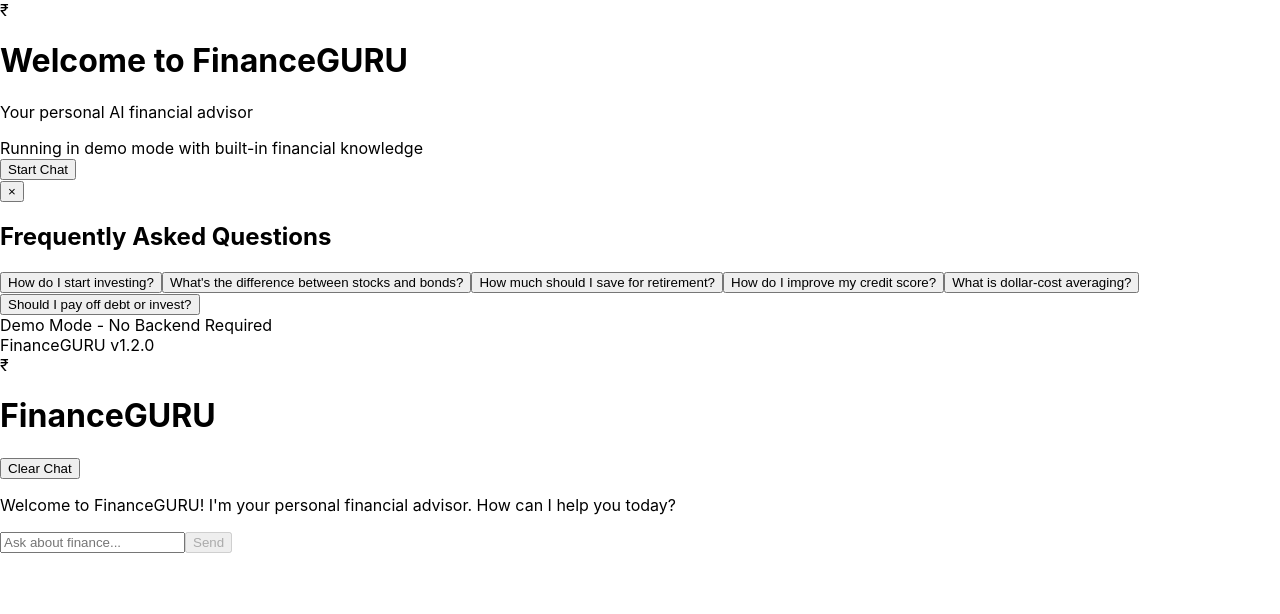
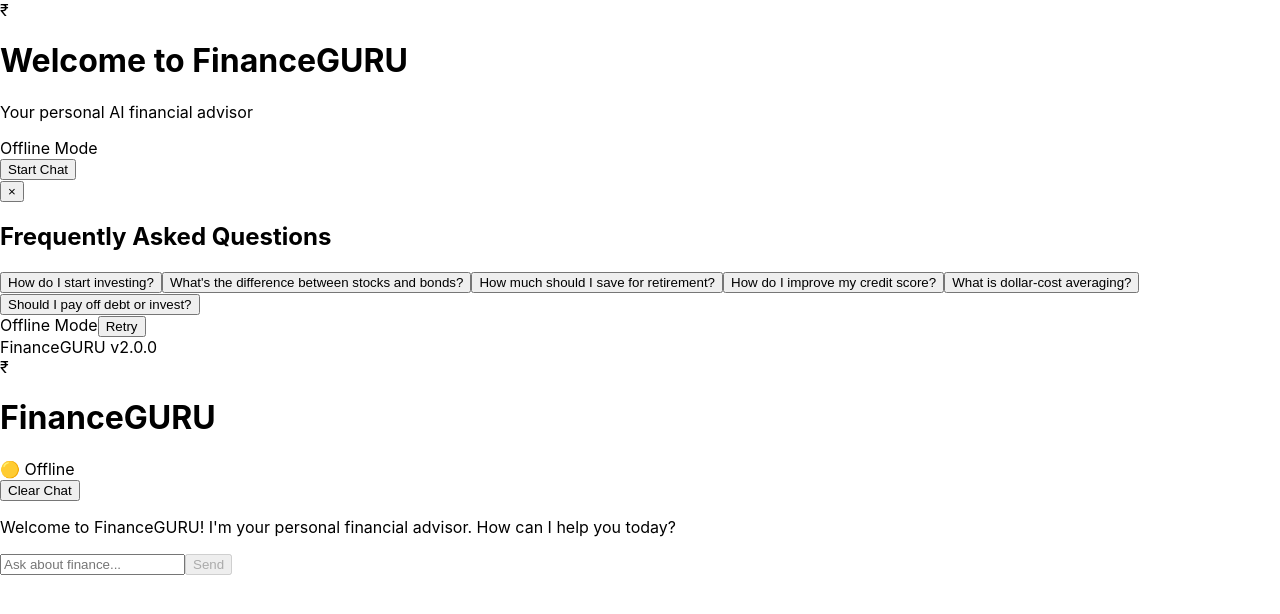
Before and after one commit to anjaligaikwad1405/FinanceBot-Frontend, a React (Create React App) app: page / in a window 1280 px wide. Shown: the top 614 px of the page. Built offline with nearby package versions, Linux system fonts and the light colour scheme; no server answers.

Commit message:
Update App.js

```diff
--- a/src/App.js
+++ b/src/App.js
@@ -6,10 +6,14 @@ function App() {
   const [isLoading, setIsLoading] = useState(false);
   const [userId, setUserId] = useState("");
   const [showWelcome, setShowWelcome] = useState(true);
-  const [backendStatus, setBackendStatus] = useState("unavailable");
+  const [backendStatus, setBackendStatus] = useState("checking");
+  const [isOnlineMode, setIsOnlineMode] = useState(false);
   const [isSidebarOpen, setIsSidebarOpen] = useState(true);
   const chatContainerRef = useRef(null);
   const inputRef = useRef(null);
+
+  // Backend API URL - adjust if your backend runs on a different port
+  const API_BASE_URL = "http://127.0.0.1:5000";
 
   const faqs = [
     {
@@ -38,11 +42,10 @@ function App() {
     }
   ];
 
-  // Enhanced FAQ responses for better financial advice
+  // Enhanced FAQ responses for offline mode
   const getFinancialAdvice = (userMessage) => {
     const message = userMessage.toLowerCase();
 
-    // More comprehensive keyword matching
     if (message.includes('invest') || message.includes('investing') || message.includes('investment')) {
       return "For beginners, I recommend starting with low-cost index funds or ETFs. They provide instant diversification and historically solid returns. Consider opening a tax-advantaged account like an IRA or 401(k) first. Remember to only invest money you won't need for at least 5-10 years.";
     }
@@ -67,22 +70,6 @@ function App() {
       return "Start retirement saving as early as possible to benefit from compound interest. Contribute enough to your 401(k) to get the full company match (free money!). Then consider maxing out a Roth IRA. For 2024, you can contribute up to $23,000 to a 401(k) and $7,000 to an IRA ($8,000 if 50+).";
     }
 
-    if (message.includes('house') || message.includes('home') || message.includes('mortgage') || message.includes('buying')) {
-      return "Before buying a home, ensure you have: stable income, good credit score (740+ for best rates), 20% down payment to avoid PMI, and enough for closing costs and emergency repairs. Don't spend more than 28% of gross income on housing costs. Consider renting vs buying based on your local market.";
-    }
-
-    if (message.includes('insurance') || message.includes('health insurance') || message.includes('life insurance')) {
-      return "Essential insurance includes: health insurance (protect against medical bankruptcy), auto insurance (if you drive), renters/homeowners insurance, and disability insurance. Consider term life insurance if others depend on your income. Avoid whole life insurance - invest the difference instead.";
-    }
-
-    if (message.includes('tax') || message.includes('taxes') || message.includes('deduction')) {
-      return "Maximize tax-advantaged accounts first: 401(k), IRA, HSA if available. Keep records of deductible expenses. Consider tax-loss harvesting in taxable investment accounts. If your situation is complex, consult a tax professional. Remember, it's not what you earn but what you keep after taxes that matters.";
-    }
-
-    if (message.includes('college') || message.includes('education') || message.includes('student loan')) {
-      return "For education funding: 529 plans offer tax advantages for education expenses. Pay off high-interest student loans aggressively, but consider income-driven repayment plans if struggling. Don't sacrifice retirement savings to pay off low-interest student loans - your future self will thank you.";
-    }
-
     // Check against FAQ questions for exact matches
     const faqMatch = faqs.find(faq =>
       faq.question.toLowerCase().includes(message) ||
@@ -93,15 +80,41 @@ function App() {
       return faqMatch.answer;
     }
 
-    // Default comprehensive response
     return "I'm here to help with your financial questions! I can provide advice on investing, budgeting, saving, debt management, credit scores, retirement planning, insurance, taxes, and more. Feel free to ask about any specific financial topic, or click on the FAQ questions in the sidebar for common advice.";
   };
 
-  // Load user ID and chat history from memory when component mounts
+  // Check backend connectivity
+  const checkBackendStatus = async () => {
+    try {
+      const response = await fetch(`${API_BASE_URL}/api/health`, {
+        method: 'GET',
+        headers: {
+          'Content-Type': 'application/json',
+        },
+      });
+
+      if (response.ok) {
+        const data = await response.json();
+        setBackendStatus(data.status || "connected");
+        setIsOnlineMode(true);
+        console.log("Backend connected:", data);
+      } else {
+        throw new Error('Backend not responding');
+      }
+    } catch (error) {
+      console.log("Backend not available, running in offline mode:", error.message);
+      setBackendStatus("offline");
+      setIsOnlineMode(false);
+    }
+  };
+
+  // Load user ID and chat history when component mounts
   useEffect(() => {
-    // Generate a new user ID
     const newUserId = generateUserId();
     setUserId(newUserId);
+
+    // Check backend status
+    checkBackendStatus();
 
     // Add a default welcome message
     const welcomeMessage = {
@@ -130,7 +143,7 @@ function App() {
     }
   }, [showWelcome]);
 
-  // Handle form submission for sending messages
+  // Send message to backend or use offline mode
   const sendMessage = async (e, faqQuestion = null) => {
     e?.preventDefault();
 
@@ -149,21 +162,56 @@ function App() {
     setIsLoading(true);
     setMessage("");
 
-    // Simulate API delay for realistic experience
+    try {
+      if (isOnlineMode) {
+        // Try to send to backend
+        const response = await fetch(`${API_BASE_URL}/api/chat`, {
+          method: 'POST',
+          headers: {
+            'Content-Type': 'application/json',
+          },
+          body: JSON.stringify({
+            user_input: messageToSend,
+            user_id: userId,
+            conversation_history: chatHistory.slice(-10) // Send last 10 messages for context
+          }),
+        });
+
+        if (response.ok) {
+          const data = await response.json();
+          const botResponse = {
+            sender: "bot",
+            text: data.response,
+            timestamp: new Date().toISOString(),
+            source: data.demo_mode ? "backend_demo" : "backend_ai",
+            market_data: data.market_data_included || false
+          };
+          setChatHistory(prevHistory => [...prevHistory, botResponse]);
+        } else {
+          throw new Error('Backend request failed');
+        }
+      } else {
+        throw new Error('Backend not available');
+      }
+    } catch (error) {
+      console.log("Using offline mode:", error.message);
+      // Fallback to offline mode
       setTimeout(() => {
         const response = getFinancialAdvice(messageToSend);
         const botResponse = {
           sender: "bot",
-        text: response,
-        timestamp: new Date().toISOString()
+          text: response + "\n\n💡 *Running in offline mode - connect to backend for real-time market data and AI insights*",
+          timestamp: new Date().toISOString(),
+          source: "offline"
         };
         setChatHistory(prevHistory => [...prevHistory, botResponse]);
+      }, 1000);
+    } finally {
       setIsLoading(false);
-
       if (inputRef.current) {
         inputRef.current.focus();
       }
-    }, 1000 + Math.random() * 1000); // Random delay between 1-2 seconds
+    }
   };
 
   // Handle clicking on an FAQ button
@@ -196,12 +244,36 @@ function App() {
     setIsSidebarOpen(!isSidebarOpen);
   };
 
+  // Retry backend connection
+  const retryBackendConnection = () => {
+    setBackendStatus("checking");
+    checkBackendStatus();
+  };
+
   // Format timestamp for display
   const formatTime = (timestamp) => {
     if (!timestamp) return "";
     const date = new Date(timestamp);
     return date.toLocaleTimeString([], { hour: '2-digit', minute: '2-digit' });
   };
+
+  // Get status color and text
+  const getStatusInfo = () => {
+    switch (backendStatus) {
+      case "connected":
+      case "ok":
+        return { color: "text-green-600", bg: "bg-green-50", text: "Backend Connected" };
+      case "degraded":
+        return { color: "text-yellow-600", bg: "bg-yellow-50", text: "Limited Functionality" };
+      case "checking":
+        return { color: "text-blue-600", bg: "bg-blue-50", text: "Checking Backend..." };
+      case "offline":
+      default:
+        return { color: "text-orange-600", bg: "bg-orange-50", text: "Offline Mode" };
+    }
+  };
+
+  const statusInfo = getStatusInfo();
 
   return (
     <div className="min-h-screen bg-gradient-to-br from-blue-50 to-indigo-100">
@@ -215,8 +287,9 @@ function App() {
               <h1 className="text-3xl font-bold text-gray-800 mb-2">Welcome to FinanceGURU</h1>
               <p className="text-gray-600">Your personal AI financial advisor</p>
             </div>
-            <div className="mb-6 text-sm text-orange-600 bg-orange-50 p-3 rounded-lg">
-              Running in demo mode with built-in financial knowledge
+            <div className={`mb-6 text-sm ${statusInfo.color} ${statusInfo.bg} p-3 rounded-lg`}>
+              {statusInfo.text}
+              {isOnlineMode && " - Real-time market data available"}
             </div>
             <button
               onClick={startChat}
@@ -254,11 +327,19 @@ function App() {
             ))}
           </div>
           <div className="p-4 border-t border-gray-200">
-            <div className="text-center text-sm text-orange-600 bg-orange-50 p-2 rounded mb-2">
-              Demo Mode - No Backend Required
+            <div className={`text-center text-sm ${statusInfo.color} ${statusInfo.bg} p-2 rounded mb-2 flex items-center justify-between`}>
+              <span>{statusInfo.text}</span>
+              {backendStatus === "offline" && (
+                <button
+                  onClick={retryBackendConnection}
+                  className="text-xs underline hover:no-underline"
+                >
+                  Retry
+                </button>
+              )}
             </div>
             <div className="text-center text-xs text-gray-500">
-              FinanceGURU v1.2.0
+              FinanceGURU v2.0.0
             </div>
           </div>
         </div>
@@ -272,6 +353,9 @@ function App() {
                   <span className="text-white text-sm font-bold">₹</span>
                 </div>
                 <h1 className="text-2xl font-bold text-gray-800">FinanceGURU</h1>
+                <div className={`ml-3 px-2 py-1 rounded-full text-xs ${statusInfo.color} ${statusInfo.bg}`}>
+                  {isOnlineMode ? "🟢 Online" : "🟡 Offline"}
+                </div>
               </div>
               <div className="flex space-x-2">
                 <button
@@ -296,14 +380,24 @@ function App() {
                     ? "bg-gradient-to-r from-blue-500 to-indigo-600 text-white"
                     : "bg-white shadow-md text-gray-800 border border-gray-200"
                 }`}>
-                  <p className="text-sm">{chat.text}</p>
+                  <p className="text-sm whitespace-pre-wrap">{chat.text}</p>
+                  <div className="flex items-center justify-between mt-1">
                     {chat.timestamp && (
-                    <p className={`text-xs mt-1 ${
+                      <p className={`text-xs ${
                         chat.sender === "user" ? "text-blue-100" : "text-gray-500"
                       }`}>
                         {formatTime(chat.timestamp)}
                       </p>
                     )}
+                    {chat.source && chat.sender === "bot" && (
+                      <div className="flex space-x-1 text-xs">
+                        {chat.source === "backend_ai" && <span title="AI Response">🤖</span>}
+                        {chat.source === "backend_demo" && <span title="Demo Mode">🧪</span>}
+                        {chat.market_data && <span title="Market Data Included">📊</span>}
+                        {chat.source === "offline" && <span title="Offline Mode">📴</span>}
+                      </div>
+                    )}
+                  </div>
                 </div>
               </div>
             ))}
@@ -327,7 +421,7 @@ function App() {
                 type="text"
                 value={message}
                 onChange={(e) => setMessage(e.target.value)}
-                placeholder="Ask about finance..."
+                placeholder={isOnlineMode ? "Ask about finance or specific stocks..." : "Ask about finance..."}
                 disabled={isLoading}
                 ref={inputRef}
                 onKeyPress={(e) => e.key === 'Enter' && sendMessage(e)}
```
Lines whose indentation alone changed are shown as unchanged.
